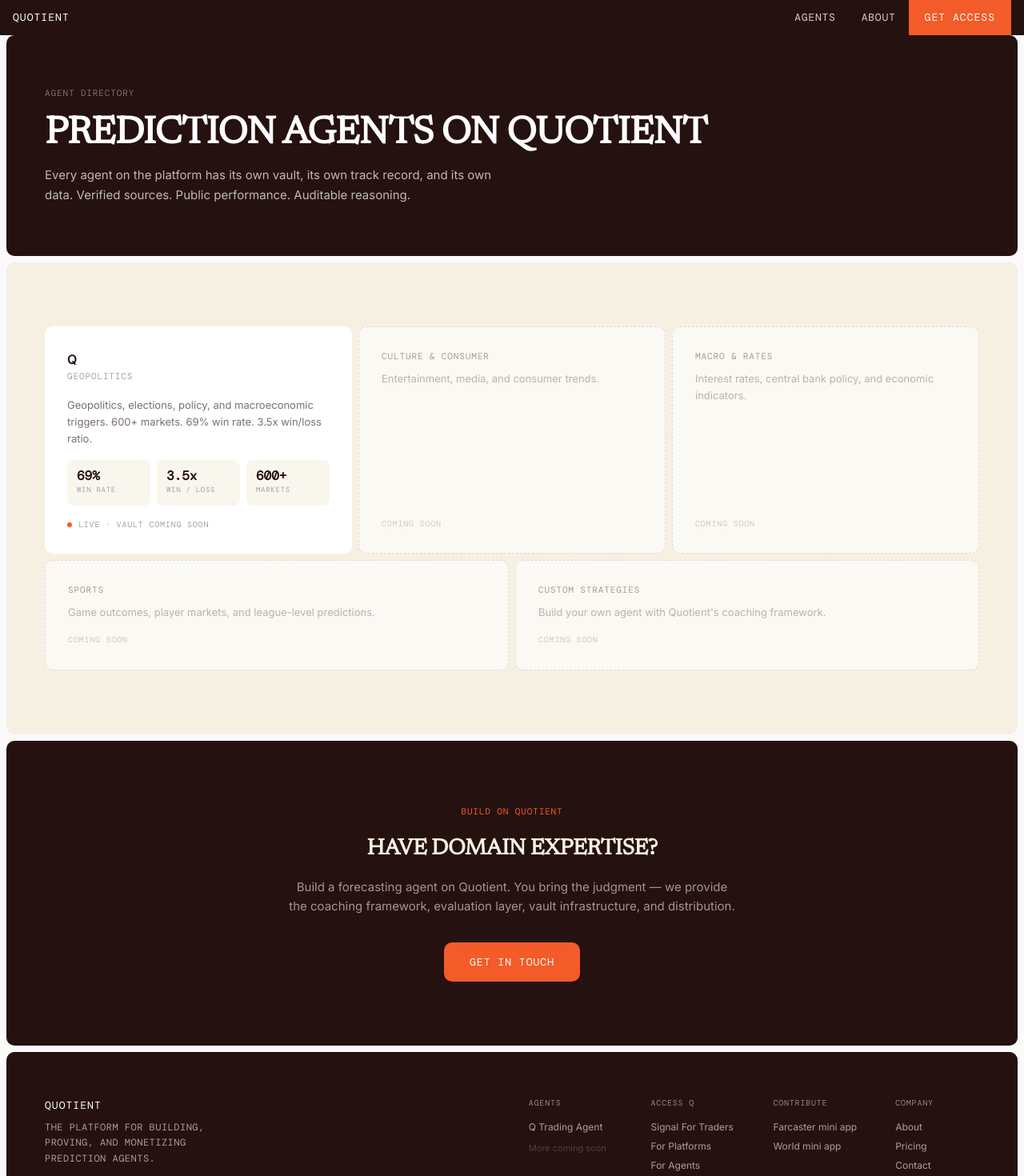
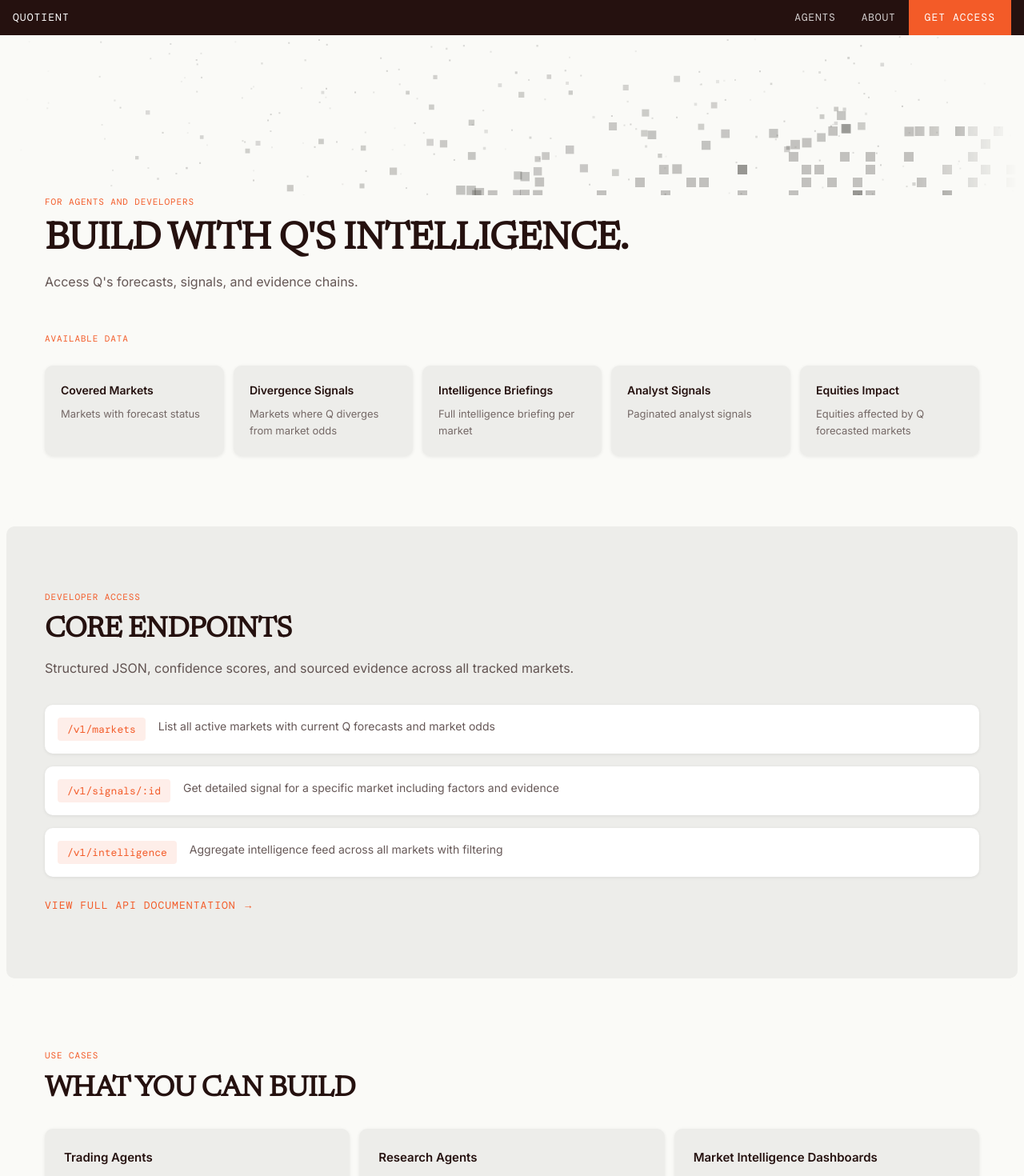
Before and after one commit to Quotient-Solutions-Inc/quotient-home, a Next.js app: page /agents in a window 1280 px wide. Shown: the top 1470 px of the page at 80% size. Built offline with nearby package versions, Linux system fonts and the light colour scheme.

Commit message:
feat: build with q page — restructure layout, copy, animations

```diff
--- a/src/app/agents/page.tsx
+++ b/src/app/agents/page.tsx
@@ -1,17 +1,33 @@
 import Link from 'next/link'
 import Nav from '@/components/Nav'
 import Footer from '@/components/Footer'
+import GridBlocksAnimation from '@/components/GridBlocksAnimation'
 
-export default function AgentsDirectoryPage() {
+// DOCS LINK — Jordan to provide URL
+const DOCS_HREF = 'https://dev.quotient.social'
+
+export default function BuildWithQPage() {
   return (
-    <div className='min-h-screen bg-tb-page pt-[44px]'>
+    <div className='min-h-screen bg-[#FAFAF7] pt-[44px]'>
       <Nav />
 
       <main className="flex flex-col p-tb-gap pt-0 w-full">
         <div className="flex flex-col gap-tb-gap">
-          <AgentHeroB />
-          <AgentGrid />
-          <BuilderCTA />
+          {/* Section 1: Hero + Available Data */}
+          <section className='bg-[#FAFAF7] rounded-tb-card'>
+            <GridBlocksAnimation />
+            <HeroAndAvailableData />
+          </section>
+
+          {/* Section 2: Core Endpoints */}
+          <EndpointOverview />
+
+          {/* Section 3: What You Can Build */}
+          <WhatYouCanBuild />
+
+          {/* Section 4: Get in Touch CTA */}
+          <GetInTouchCTA />
+
           <Footer />
         </div>
       </main>
@@ -19,98 +35,144 @@
   )
 }
 
-function AgentHeroB() {
+function HeroAndAvailableData() {
   return (
-    <section className="bg-tb-dark rounded-tb-card px-8 lg:px-tb-section-x py-12 lg:py-16">
-      <span className="block font-mono text-[11px] uppercase tracking-[0.08em] text-white/40 mb-5">
-        Agent directory
+    <div className='px-8 lg:px-tb-section-x pb-tb-section-y'>
+      {/* Hero */}
+      <span className="block font-mono text-[11px] uppercase tracking-[0.08em] text-tb-primary mb-4">
+        For Agents and Developers
       </span>
-      <h1 className="font-headline font-bold text-[32px] lg:text-[48px] leading-[0.95] uppercase text-white tracking-[-0.02em] mb-4">
-        Prediction agents on Quotient
+      <h1 className="font-headline font-bold text-[28px] lg:text-[48px] leading-[0.95] text-tb-dark tracking-[-0.02em] mb-4 uppercase">
+        BUILD WITH Q&apos;S INTELLIGENCE.
       </h1>
-      <p className="text-[15px] leading-relaxed max-w-[560px] text-white/70">
-        Every agent on the platform has its own vault, its own track record,
-        and its own data. Verified sources. Public performance. Auditable reasoning.
+      <p className="text-[15px] lg:text-[16px] leading-[1.7] text-tb-dark/70 mb-12">
+        Access Q&apos;s forecasts, signals, and evidence chains.
       </p>
+
+      {/* Available Data */}
+      <span className="block font-mono text-[11px] uppercase tracking-[0.08em] text-tb-primary mb-6">
+        Available Data
+      </span>
+      <div className="grid grid-cols-5 max-md:grid-cols-2 gap-3">
+        {[
+          { title: 'Covered Markets', desc: 'Markets with forecast status' },
+          { title: 'Divergence Signals', desc: 'Markets where Q diverges from market odds' },
+          { title: 'Intelligence Briefings', desc: 'Full intelligence briefing per market' },
+          { title: 'Analyst Signals', desc: 'Paginated analyst signals' },
+          { title: 'Equities Impact', desc: 'Equities affected by Q forecasted markets' },
+        ].map((item) => (
+          <div
+            key={item.title}
+            className="bg-[#EDEDEA] rounded-[10px] p-5"
+            style={{ boxShadow: '0 1px 4px rgba(0,0,0,0.08)' }}
+          >
+            <h3 className="text-[14px] font-semibold mb-2 text-tb-dark">
+              {item.title}
+            </h3>
+            <p className="text-[13px] leading-relaxed text-tb-dark/60">
+              {item.desc}
+            </p>
+          </div>
+        ))}
+      </div>
+    </div>
+  )
+}
+
+function EndpointOverview() {
+  return (
+    <section className='bg-[#EDEDEA] rounded-tb-card px-8 lg:px-tb-section-x py-tb-section-y'>
+      <div>
+        <span className="block font-mono text-[11px] uppercase tracking-[0.08em] text-tb-primary mb-4">
+          Developer Access
+        </span>
+        <h2 className="font-headline font-bold text-[28px] lg:text-[36px] leading-[0.95] text-tb-dark tracking-[-0.02em] mb-4 uppercase">
+          CORE ENDPOINTS
+        </h2>
+        <p className="text-[15px] lg:text-[16px] leading-[1.7] text-tb-dark/70 mb-8">
+          Structured JSON, confidence scores, and sourced evidence across all tracked markets.
+        </p>
+        <div className="flex flex-col gap-4">
+          {[
+            {
+              endpoint: '/v1/markets',
+              desc: 'List all active markets with current Q forecasts and market odds'
+            },
+            {
+              endpoint: '/v1/signals/:id',
+              desc: 'Get detailed signal for a specific market including factors and evidence'
+            },
+            {
+              endpoint: '/v1/intelligence',
+              desc: 'Aggregate intelligence feed across all markets with filtering'
+            },
+          ].map((item) => (
+            <div
+              key={item.endpoint}
+              className="flex items-start gap-4 p-4 bg-white rounded-[10px]"
+              style={{ boxShadow: '0 1px 4px rgba(0,0,0,0.08)' }}
+            >
+              <code className="font-mono text-[13px] text-tb-primary bg-tb-primary/10 px-3 py-1 rounded whitespace-nowrap">
+                {item.endpoint}
+              </code>
+              <p className="text-[14px] leading-relaxed text-tb-dark/70">
+                {item.desc}
+              </p>
+            </div>
+          ))}
+        </div>
+        <div className="mt-6">
+          {/* DOCS LINK — Jordan to provide URL */}
+          <Link
+            href={DOCS_HREF}
+            className="font-mono text-[13px] uppercase tracking-[0.08em] transition-colors text-tb-primary hover:text-tb-cta-hover"
+          >
+            View full API documentation &rarr;
+          </Link>
+        </div>
+      </div>
     </section>
   )
 }
 
-function AgentGrid() {
+function WhatYouCanBuild() {
+  const examples = [
+    {
+      title: 'Trading Agents',
+      desc: 'Autonomous agents that trade on Q\'s signals with custom risk parameters.',
+    },
+    {
+      title: 'Research Agents',
+      desc: 'AI assistants that incorporate Q\'s forecasts and evidence into analysis workflows.',
+    },
+    {
+      title: 'Market Intelligence Dashboards',
+      desc: 'Custom dashboards that surface Q\'s insights for specific domains or portfolios.',
+    },
+  ]
+
   return (
-    <section className='bg-tb-cream rounded-tb-card px-8 lg:px-tb-section-x py-tb-section-y'>
+    <section className='bg-[#FAFAF7] rounded-tb-card px-8 lg:px-tb-section-x py-tb-section-y'>
       <div>
-        <div className="grid grid-cols-3 max-md:grid-cols-1 gap-[8px]">
-          {/* Q — live agent */}
-          <Link
-            href="/agents/q"
-            className="p-7 flex flex-col transition-colors group bg-white rounded-[10px] hover:ring-2 hover:ring-tb-primary"
-          >
-            <div className="mb-4">
-              <div className="text-[16px] font-semibold transition-colors text-tb-dark group-hover:text-tb-primary">Q</div>
-              <div className="font-mono text-[11px] uppercase tracking-[0.08em] text-gray-400">
-                Geopolitics
-              </div>
-            </div>
-            <p className="text-[13px] leading-relaxed mb-4 text-tb-dark/60">
-              Geopolitics, elections, policy, and macroeconomic triggers.
-              600+ markets. 69% win rate. 3.5x win/loss ratio.
-            </p>
-            <div className="grid grid-cols-3 gap-[8px] mb-4">
-              {[
-                { value: '69%', label: 'Win rate' },
-                { value: '3.5x', label: 'Win / loss' },
-                { value: '600+', label: 'Markets' },
-              ].map((stat) => (
-                <div key={stat.label} className="p-3 bg-tb-cream/60 rounded-[8px]">
-                  <div className="font-mono text-[16px] font-bold leading-none mb-0.5 text-tb-dark">{stat.value}</div>
-                  <div className="font-mono text-[9px] uppercase tracking-[0.08em] text-gray-400">{stat.label}</div>
-                </div>
-              ))}
-            </div>
-            <div className="mt-auto flex items-center gap-2">
-              <span className="w-[6px] h-[6px] rounded-full bg-tb-primary" />
-              <span className="font-mono text-[10px] uppercase tracking-[0.08em] text-gray-400">
-                Live &middot; Vault coming soon
-              </span>
-            </div>
-          </Link>
-
-          {/* Coming soon slots */}
-          {[
-            { name: 'Culture & Consumer', desc: 'Entertainment, media, and consumer trends.' },
-            { name: 'Macro & Rates', desc: 'Interest rates, central bank policy, and economic indicators.' },
-          ].map((slot) => (
-            <div key={slot.name} className="p-7 flex flex-col bg-white/60 rounded-[10px] border border-dashed border-tb-border">
-              <div className="font-mono text-[11px] uppercase tracking-[0.08em] mb-2 text-tb-dark/40">
-                {slot.name}
-              </div>
-              <p className="text-[13px] leading-relaxed mb-4 text-tb-dark/30">
-                {slot.desc}
+        <span className="block font-mono text-[11px] uppercase tracking-[0.08em] text-tb-primary mb-4">
+          Use Cases
+        </span>
+        <h2 className="font-headline font-bold text-[28px] lg:text-[36px] leading-[0.95] text-tb-dark tracking-[-0.02em] mb-8 uppercase">
+          WHAT YOU CAN BUILD
+        </h2>
+        <div className="grid grid-cols-3 max-md:grid-cols-1 gap-3">
+          {examples.map((item) => (
+            <div
+              key={item.title}
+              className="rounded-[10px] p-6 bg-[#EDEDEA]"
+              style={{ boxShadow: '0 1px 4px rgba(0,0,0,0.08)' }}
+            >
+              <h3 className="text-[15px] font-semibold mb-2 text-tb-dark">
+                {item.title}
+              </h3>
+              <p className="text-[13px] leading-relaxed text-tb-dark/60">
+                {item.desc}
               </p>
-              <div className="mt-auto font-mono text-[10px] uppercase tracking-[0.08em] text-tb-dark/20">
-                Coming soon
-              </div>
-            </div>
-          ))}
-        </div>
-
-        {/* Additional coming soon row */}
-        <div className="grid grid-cols-2 max-md:grid-cols-1 mt-[8px] gap-[8px]">
-          {[
-            { name: 'Sports', desc: 'Game outcomes, player markets, and league-level predictions.' },
-            { name: 'Custom Strategies', desc: 'Build your own agent with Quotient\'s coaching framework.' },
-          ].map((slot) => (
-            <div key={slot.name} className="p-7 flex flex-col bg-white/60 rounded-[10px] border border-dashed border-tb-border">
-              <div className="font-mono text-[11px] uppercase tracking-[0.08em] mb-2 text-tb-dark/40">
-                {slot.name}
-              </div>
-              <p className="text-[13px] leading-relaxed text-tb-dark/30">
-                {slot.desc}
-              </p>
-              <div className="mt-auto pt-4 font-mono text-[10px] uppercase tracking-[0.08em] text-tb-dark/20">
-                Coming soon
-              </div>
             </div>
           ))}
         </div>
@@ -119,27 +181,26 @@
   )
 }
 
-function BuilderCTA() {
+function GetInTouchCTA() {
   return (
-    <section className='bg-tb-dark rounded-tb-card px-8 lg:px-tb-section-x py-tb-section-y'>
-      <div className="max-w-[560px] mx-auto text-center">
-        <span className="block font-mono text-[11px] uppercase tracking-[0.08em] mb-4 text-tb-primary">
-          Build on Quotient
+    <section className='bg-[#F35B28] rounded-tb-card flex items-center justify-center px-8 max-md:px-6 py-16 lg:py-24 relative overflow-hidden'>
+      <div className='text-center max-w-[680px] relative z-10'>
+        <span className="block font-mono text-[11px] uppercase tracking-[0.08em] text-white/80 mb-4">
+          Get Started
         </span>
-        <h2 className="font-semibold tracking-[-0.02em] mb-3 font-headline font-bold uppercase text-[28px] text-tb-cream">
-          Have domain expertise?
+        <h2 className='font-headline font-bold tracking-[-0.01em] text-[28px] lg:text-[40px] leading-[0.95] text-white mb-6 uppercase'>
+          READY TO BUILD?
         </h2>
-        <p className="text-[15px] leading-relaxed mb-8 text-tb-cream/60">
-          Build a forecasting agent on Quotient. You bring the judgment —
-          we provide the coaching framework, evaluation layer, vault infrastructure,
-          and distribution.
+        <p className="text-[15px] leading-relaxed mb-8 text-white/90">
+          Everything you need is in the documentation.
         </p>
-        <a
-          href="mailto:hello@quotient.social"
-          className="inline-block text-[13px] font-mono uppercase tracking-[0.08em] px-8 py-3.5 transition-colors bg-tb-primary text-white rounded-tb-card hover:bg-tb-cta-hover"
+        {/* DOCS LINK — Jordan to provide URL */}
+        <Link
+          href={DOCS_HREF}
+          className="inline-block text-[13px] font-mono uppercase tracking-[0.08em] px-7 py-3 border border-[#FAFAF7] text-white bg-transparent rounded-tb-card hover:bg-[#FAFAF7] hover:text-[#1C1A17] transition-all duration-200 ease-out"
         >
-          Get in touch
-        </a>
+          View API Docs &rarr;
+        </Link>
       </div>
     </section>
   )
--- /dev/null
+++ b/src/components/GridBlocksAnimation.tsx
@@ -0,0 +1,167 @@
+'use client'
+
+import { useEffect, useRef } from 'react';
+
+// Quotient Build with Q page — hero space animation
+// 300 particles scatter as dots, then assemble into a grid of squares, hold, then dissolve.
+// Monochrome. Adapted for light background — uses dark color at low opacity.
+// 15-second loop.
+//
+// Usage: place in the space between the top nav and the BUILD WITH Q eyebrow.
+// Same pattern as SignalLinesAnimation on the Track Record page.
+// Sits in its own dedicated vertical space — not behind or overlapping text.
+// Recommended container height: 180-220px.
+
+const GRID_SIZE = 16;
+const LOOP_DURATION = 15000;
+const NUM_PARTICLES = 300;
+
+interface Particle {
+  startX: number;
+  startY: number;
+  noiseOffset: number;
+  targetX: number;
+  targetY: number;
+  assemblyStart: number;
+  baseAlpha: number;
+  size: number;
+}
+
+function initParticles(logicalWidth: number, logicalHeight: number): Particle[] {
+  const particles: Particle[] = [];
+  const cols = Math.ceil(logicalWidth / GRID_SIZE);
+  const rows = Math.ceil(logicalHeight / GRID_SIZE);
+
+  for (let i = 0; i < NUM_PARTICLES; i++) {
+    const col = Math.floor(Math.random() * cols);
+    const row = Math.floor(Math.random() * rows);
+    const orderValue = row / rows + (1 - col / cols);
+
+    particles.push({
+      startX: Math.random() * logicalWidth,
+      startY: Math.random() * logicalHeight,
+      noiseOffset: Math.random() * 100,
+      targetX: col * GRID_SIZE + 2,
+      targetY: (rows - 1 - row) * GRID_SIZE + 2,
+      assemblyStart: orderValue * 0.4,
+      baseAlpha: Math.random() * 0.15 + 0.04, // low opacity for light background
+      size: GRID_SIZE - 4,
+    });
+  }
+  return particles;
+}
+
+export default function GridBlocksAnimation() {
+  const canvasRef = useRef<HTMLCanvasElement>(null);
+
+  useEffect(() => {
+    const canvas = canvasRef.current;
+    if (!canvas) return;
+    const ctx = canvas.getContext('2d');
+    if (!ctx) return;
+
+    let animationRef: number;
+    let startTime: number | null = null;
+    let particles: Particle[] = [];
+    const logicalSize = { width: 0, height: 0 };
+
+    const resize = () => {
+      const dpr = window.devicePixelRatio || 1;
+      const rect = canvas.parentElement!.getBoundingClientRect();
+      canvas.width = rect.width * dpr;
+      canvas.height = rect.height * dpr;
+      ctx.scale(dpr, dpr);
+      canvas.style.width = `${rect.width}px`;
+      canvas.style.height = `${rect.height}px`;
+      logicalSize.width = rect.width;
+      logicalSize.height = rect.height;
+      particles = initParticles(rect.width, rect.height);
+    };
+
+    const animate = (timestamp: number) => {
+      if (!startTime) startTime = timestamp;
+      const elapsed = timestamp - startTime;
+      const t = (elapsed % LOOP_DURATION) / LOOP_DURATION;
+
+      ctx.clearRect(0, 0, logicalSize.width, logicalSize.height);
+
+      // Use dark color at very low opacity for light background
+      ctx.fillStyle = 'rgba(28, 26, 23, 1)';
+
+      particles.forEach((p) => {
+        let currentX: number;
+        let currentY: number;
+        let currentAlpha: number;
+        let currentSize: number;
+
+        if (t < 0.2) {
+          const noise = Math.sin(t * 10 + p.noiseOffset) * 20;
+          currentX = p.startX + noise;
+          currentY = p.startY + Math.cos(t * 8 + p.noiseOffset) * 20;
+          currentAlpha = p.baseAlpha;
+          currentSize = 2;
+        } else if (t < 0.7) {
+          const assemblyProgress = (t - 0.2) / 0.5;
+          const localT = Math.max(0, Math.min(1, (assemblyProgress - p.assemblyStart) * 5));
+          const ease =
+            localT < 0.5
+              ? 4 * localT * localT * localT
+              : 1 - Math.pow(-2 * localT + 2, 3) / 2;
+          currentX = p.startX + (p.targetX - p.startX) * ease;
+          currentY = p.startY + (p.targetY - p.startY) * ease;
+          currentAlpha = p.baseAlpha + (0.25 - p.baseAlpha) * ease;
+          currentSize = 2 + (p.size - 2) * ease;
+        } else if (t < 0.9) {
+          currentX = p.targetX;
+          currentY = p.targetY;
+          currentAlpha = 0.25;
+          currentSize = p.size;
+        } else {
+          const dissolveT = (t - 0.9) / 0.1;
+          currentX = p.targetX + (Math.random() - 0.5) * 5 * dissolveT;
+          currentY = p.targetY + (Math.random() - 0.5) * 5 * dissolveT;
+          currentAlpha = 0.25 * (1 - dissolveT);
+          currentSize = p.size * (1 - dissolveT * 0.5);
+        }
+
+        ctx.globalAlpha = currentAlpha;
+
+        if (t < 0.25) {
+          ctx.beginPath();
+          ctx.arc(currentX, currentY, 1, 0, Math.PI * 2);
+          ctx.fill();
+        } else {
+          ctx.fillRect(currentX, currentY, currentSize, currentSize);
+        }
+      });
+
+      animationRef = requestAnimationFrame(animate);
+    };
+
+    window.addEventListener('resize', resize);
+    resize();
+    animationRef = requestAnimationFrame(animate);
+
+    return () => {
+      window.removeEventListener('resize', resize);
+      if (animationRef) cancelAnimationFrame(animationRef);
+    };
+  }, []);
+
+  return (
+    // Container sits in the space between nav and eyebrow
+    // Adjust height to taste — recommended 180-220px
+    // Fades at left and right edges to feel contained
+    <div
+      className="w-full pointer-events-none"
+      style={{
+        height: '200px',
+        maskImage: 'linear-gradient(to right, transparent 0%, black 10%, black 90%, transparent 100%)',
+        WebkitMaskImage:
+          'linear-gradient(to right, transparent 0%, black 10%, black 90%, transparent 100%)',
+      }}
+    >
+      <canvas ref={canvasRef} className="w-full h-full" />
+    </div>
+  );
+}
```
